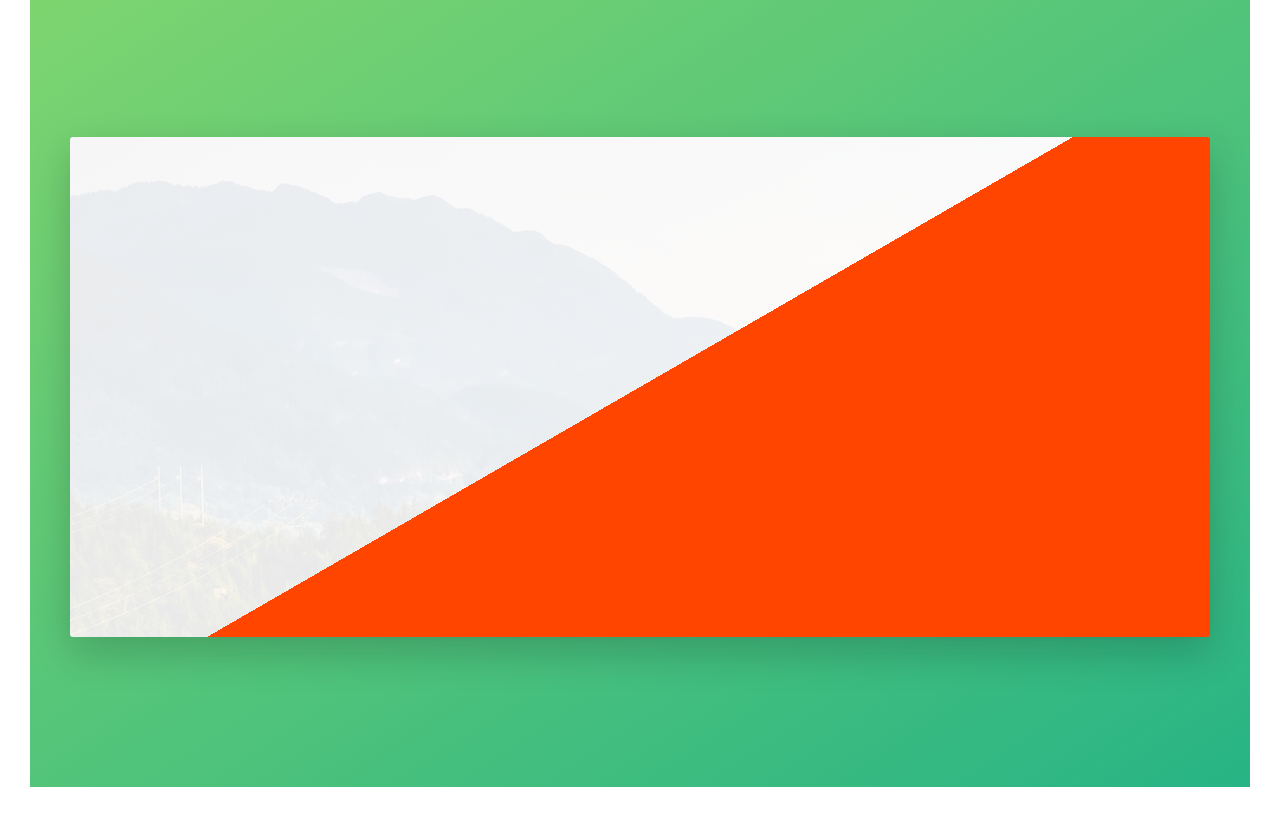
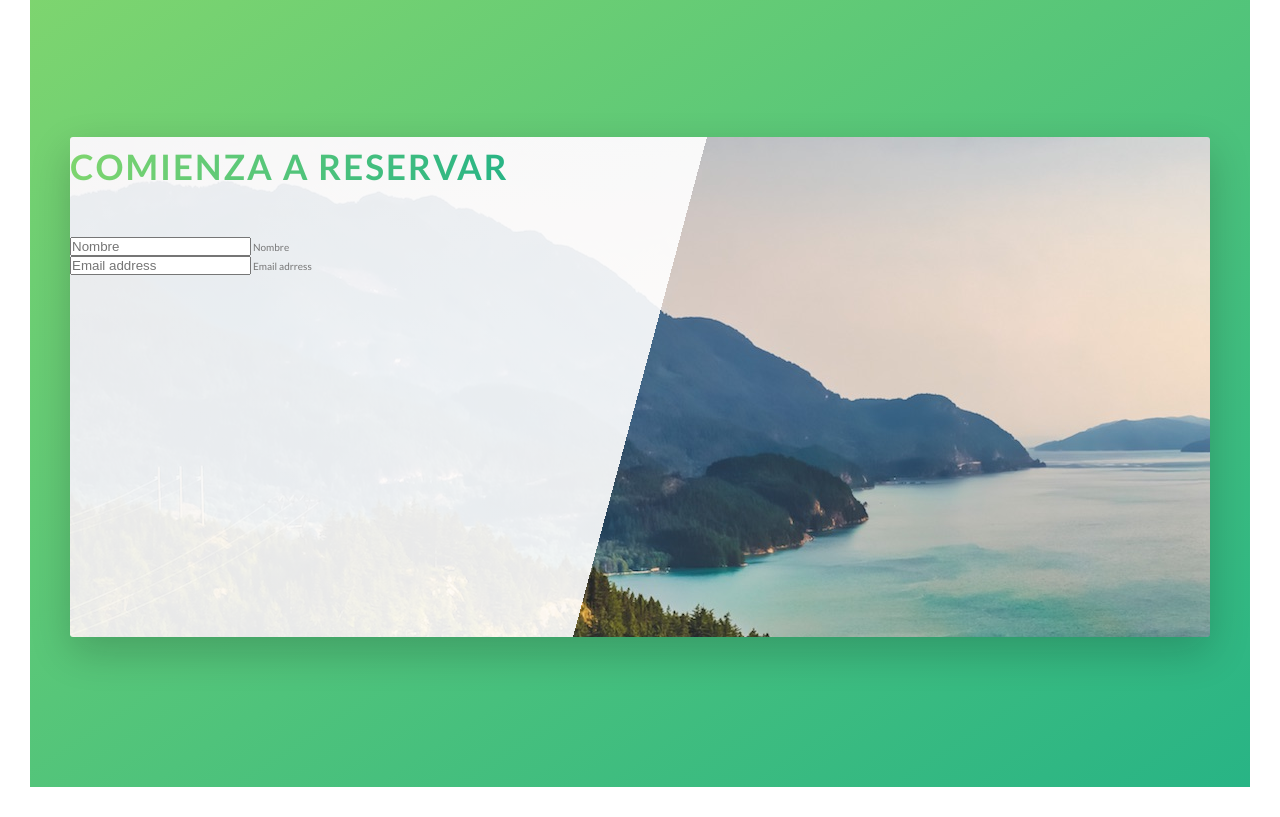
Before and after one commit to chlrobert93/Natours-css, a website: page index.html in a window 1280 px wide. Shown: the part 4420-5237 px from the top of the page. Drawn offline with Linux system fonts and the light colour scheme.

Commit message:
agregar titulo y campos de formulario reservas parte uno

```diff
--- a/index.html
+++ b/index.html
@@ -255,7 +255,24 @@
             <section class="section-book">
                 <div class="row">
                     <div class="book">
+                        <div class="book__form">
+                            <form action="#" class="form">
+                                <div class="u-margin-bottom-medium">
+                                    <h2 class="heading-secondary">
+                                       Comienza a reservar
+                                    </h2>
+                                  </div>
+                                  <div class="form__group">
+                                      <input type="text" class="form__input" placeholder="Nombre" id="name" required>
+                                      <label for="name" class="form__label">Nombre</label>
+                                  </div>
 
+                                  <div class="form__group">
+                                      <input type="email" class="form__input" placeholder="Email address" id="email" required>
+                                      <label for="email" class="form__label">Email adrress</label>
+                                  </div>
+                            </form>
+                        </div>
                     </div>
                 </div>
             </section>
--- a/sass/pages/_home.scss
+++ b/sass/pages/_home.scss
@@ -30,7 +30,7 @@
 
 .section-tours{
     background-color: $color-grey-light-1;
-    padding: 25rem 0 10rem 0;
+    padding: 25rem 0 15rem 0;
     margin-top: -10rem;
 }
 
@@ -50,10 +50,10 @@
 
 //Degradado de color solido
 .book{
-    background-image: linear-gradient(150deg,
+    background-image: linear-gradient(105deg,
                                      rgba($color-white, .9) 0%,
                                      rgba($color-white, .9) 50%,
-                                   orangered 50%),
+                                   transparent 50%),
                                      url(../img/nat-10.jpg);
     background-image: 100%;
     border-radius: 3px;
@@ -61,3 +61,8 @@
 
     height: 50rem;
 }
+
+&__form {
+    width: 50%;
+    padding: 6rem;
+}
```
Also changed, not shown: css/style.css.
